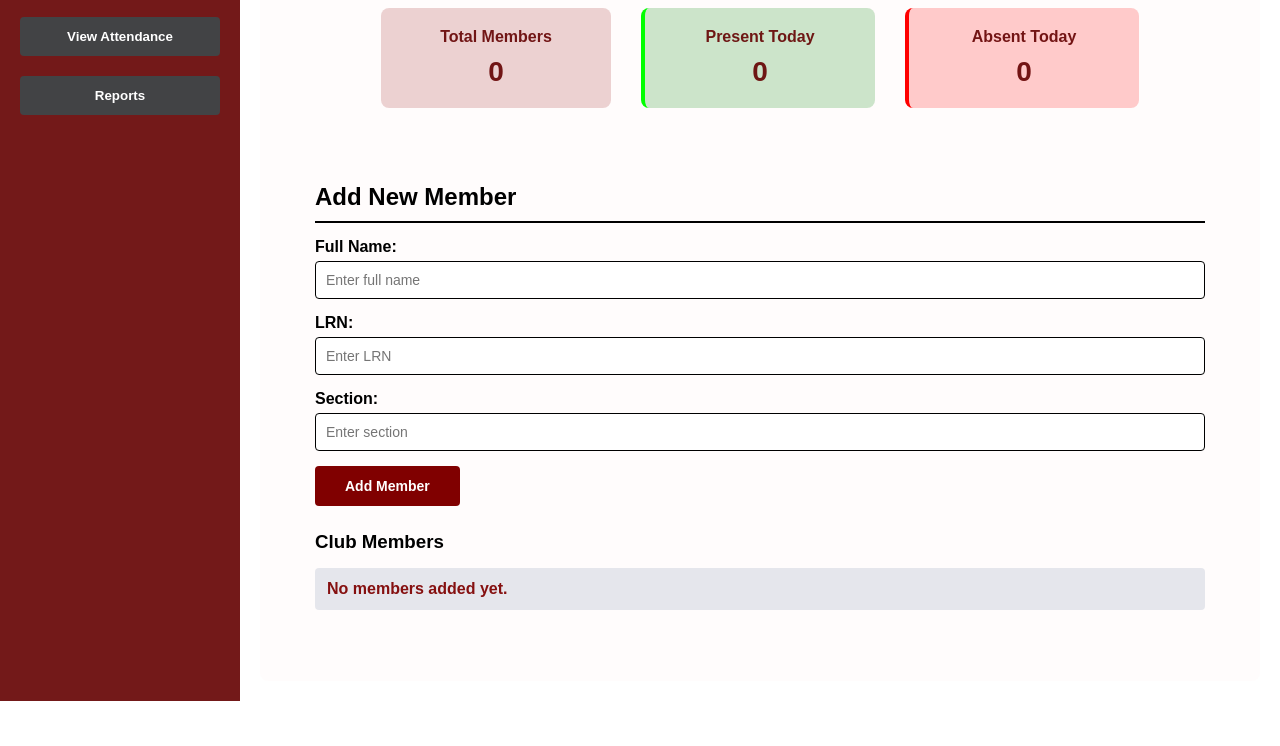
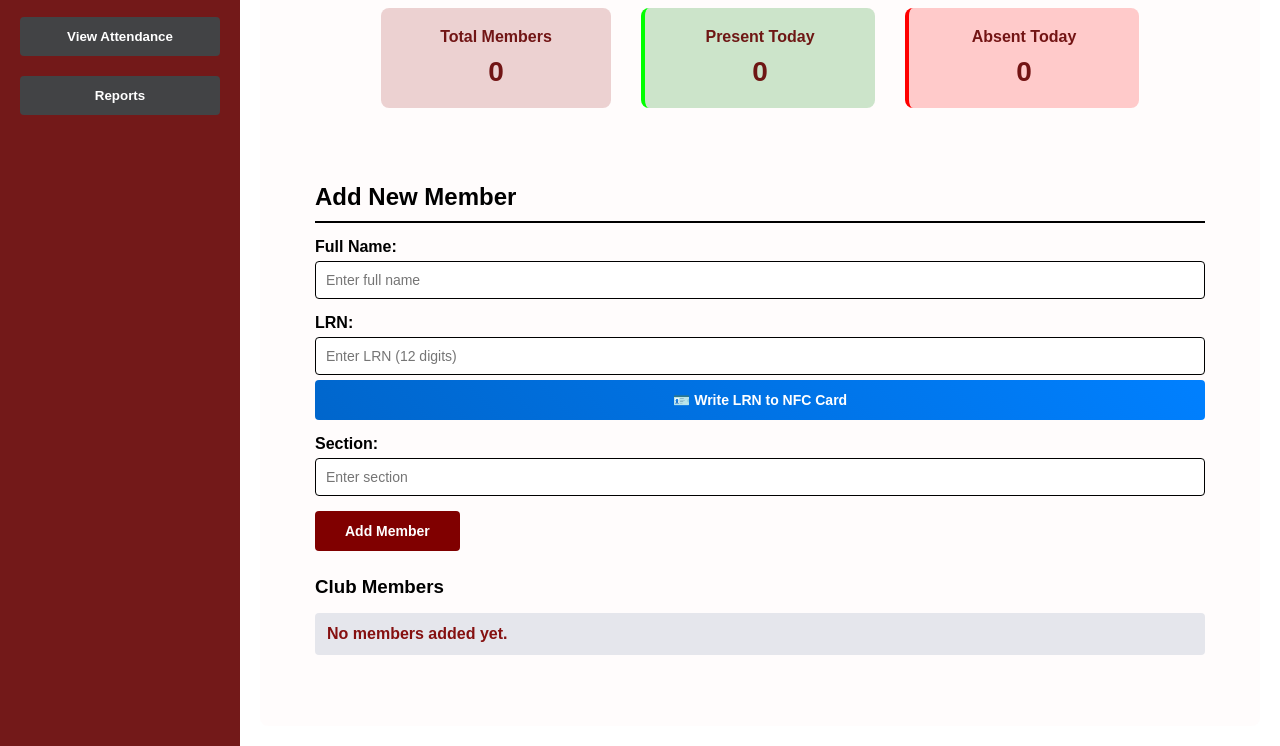
Before and after one commit to joshuadelacruz2109-art/ICTTC.github.io, a plain HTML site: page index.html in a window 1280 px wide. Shown: the part 203-949 px from the top of the page. Before the commit the page ends 904 px from the top, so only its background shows below. Drawn offline with nearby package versions, Linux system fonts and the light colour scheme.

Commit message:
Add files via upload

```diff
--- a/ICTTC.css
+++ b/ICTTC.css
@@ -187,7 +187,7 @@ body {
 }
 
 /* Submit Button */
-.submit-btn {
+.submit-btn, .nfc-write-btn {
   background: #800000;
   color: white;
   border: none;
@@ -196,6 +196,14 @@ body {
   cursor: pointer;
   font-weight: bold;
   font-size: 14px;
+}
+
+.nfc-write-btn {
+  background: linear-gradient(45deg, #0066cc, #0080ff);
+}
+
+.nfc-write-btn:hover {
+  background: linear-gradient(45deg, #0052a3, #0066cc);
 }
 
 .submit-btn:hover {
--- a/index.html
+++ b/index.html
@@ -63,7 +63,8 @@
           </div>
           <div class="form-group">
             <label for="memberId">LRN:</label>
-            <input type="text" id="memberId" placeholder="Enter LRN" required>
+            <input type="text" id="memberId" placeholder="Enter LRN (12 digits)" required maxlength="12">
+            <button type="button" id="writeNfcBtn" class="nfc-write-btn" onclick="writeLRNToNFC()" style="margin-top: 5px; width: 100%;">🪪 Write LRN to NFC Card</button>
           </div>
           <div class="form-group">
             <label for="memberCourse">Section:</label>
@@ -71,6 +72,8 @@
           </div>
           <button type="submit" class="submit-btn">Add Member</button>
         </form>
+
+        <div id="nfcWriteStatus" style="margin-top: 10px; padding: 10px; border-radius: 4px; display: none;"></div>
 
         <h3>Club Members</h3>
         <ul id="membersList" class="members-list"></ul>
@@ -719,6 +722,54 @@
       document.getElementById('reportOutput').innerHTML = output;
     }
 
+// ====== NFC Write Function (User Request) ======
+async function writeLRNToNFC() {
+  const memberId = document.getElementById('memberId').value.trim();
+  const statusDiv = document.getElementById('nfcWriteStatus');
+
+  if (!memberId || memberId.length < 8) {
+    alert('Please enter valid LRN first (8-12 digits)');
+    return;
+  }
+
+  if (!('NDEFReader' in window)) {
+    alert('Web NFC not supported in this browser');
+    return;
+  }
+
+  statusDiv.style.display = 'block';
+  statusDiv.className = 'lrn-status warning';
+  statusDiv.textContent = 'Hold NFC card to device...';
+
+  try {
+    const ndef = new NDEFReader();
+    await ndef.scan();
+    console.log("Scan started successfully.");
+
+    ndef.onreading = async () => {
+      try {
+        await ndef.write({
+          records: [{
+            recordType: "text",
+            data: memberId  // Writes exact LRN
+          }]
+        });
+        statusDiv.className = 'lrn-status success';
+        statusDiv.textContent = `✅ LRN ${memberId} written to NFC card!`;
+        console.log("LRN written to NFC tag!");
+      } catch (error) {
+        statusDiv.className = 'lrn-status error';
+        statusDiv.textContent = `❌ Write failed: ${error.message}`;
+        console.error("Write failed:", error);
+      }
+    };
+  } catch (error) {
+    statusDiv.className = 'lrn-status error';
+    statusDiv.textContent = `❌ Scan error: ${error.message}`;
+    console.error("Error starting scan:", error);
+  }
+}
+
 // ====== Initialize ======
 document.addEventListener('DOMContentLoaded', function () {
   updateStats();
```
Lines whose indentation alone changed are shown as unchanged.
